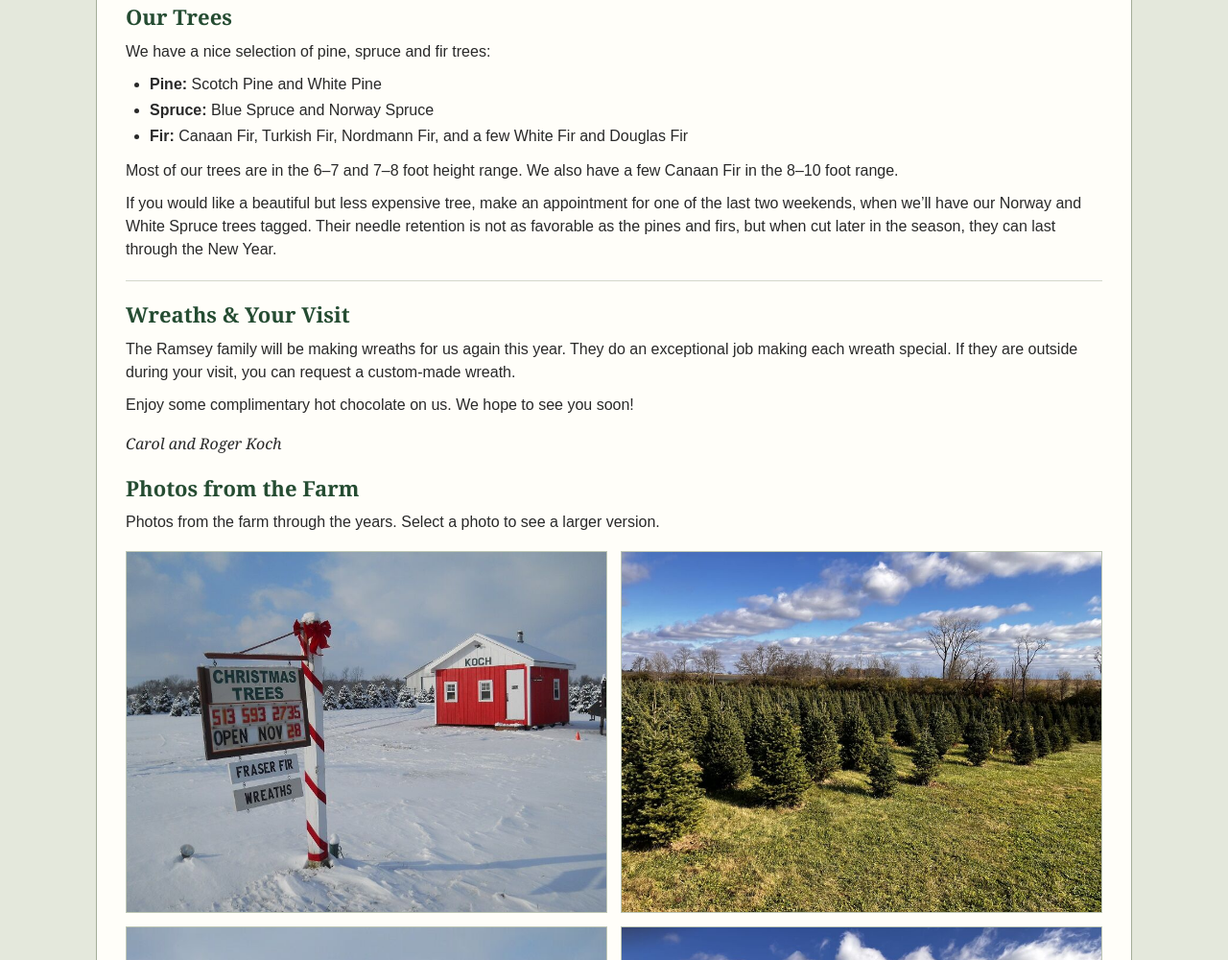
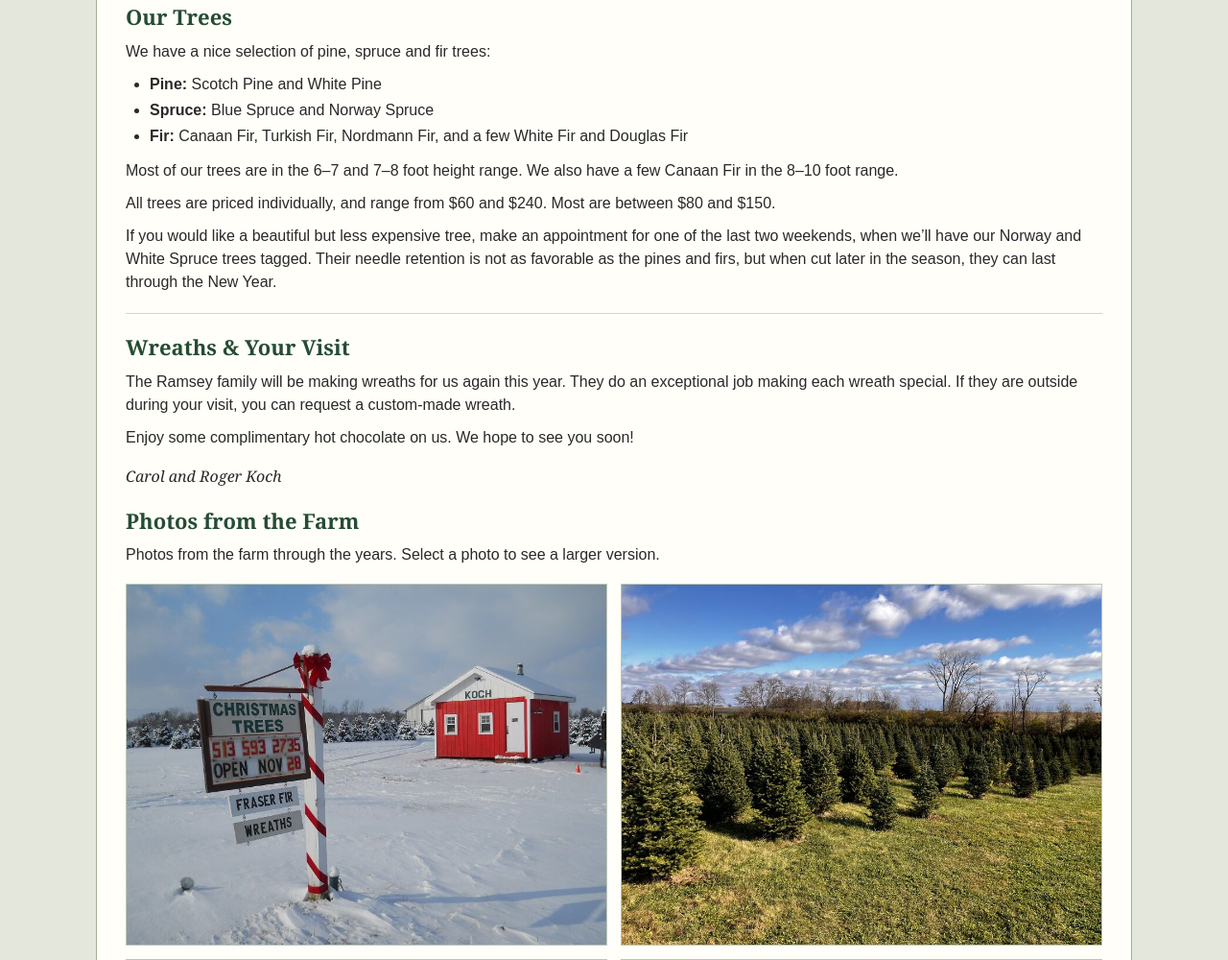
Before and after one commit to kochrt/kochchristmastrees, a plain HTML site: page site/index.html in a window 1280 px wide. Shown: the part 951-1951 px from the top of the page at 96% size. Drawn offline with Linux system fonts and the light colour scheme.

Commit message:
copy updates - pricing

```diff
--- a/site/index.html
+++ b/site/index.html
@@ -95,6 +95,7 @@
             Most of our trees are in the 6–7 and 7–8 foot height range. We also
             have a few Canaan Fir in the 8–10 foot range.
           </p>
+          <p>All trees are priced individually, and range from $60 and $240. Most are between $80 and $150.</p>
           <p>
             If you would like a beautiful but less expensive tree, make an
             appointment for one of the last two weekends, when we’ll have our
```
